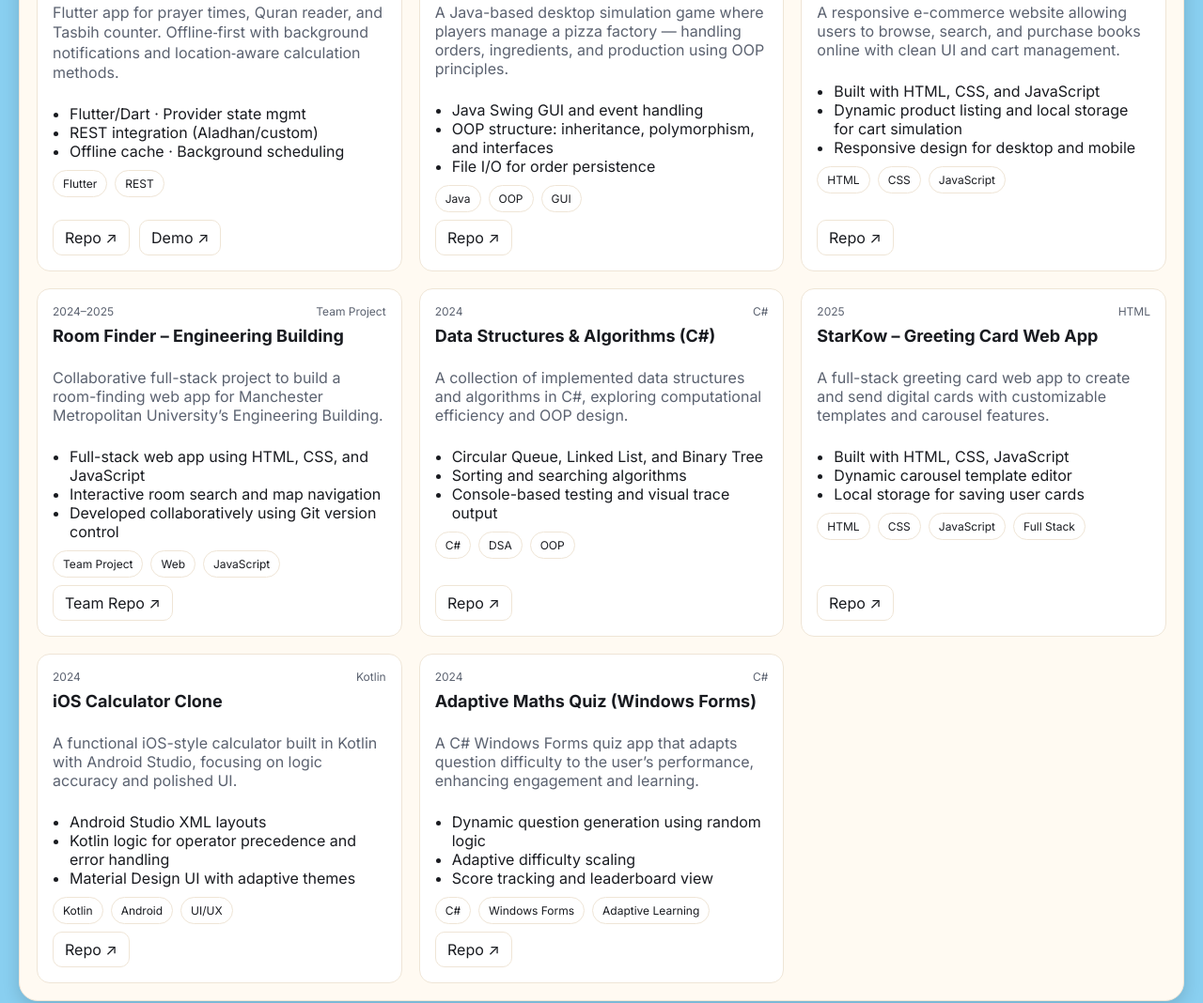
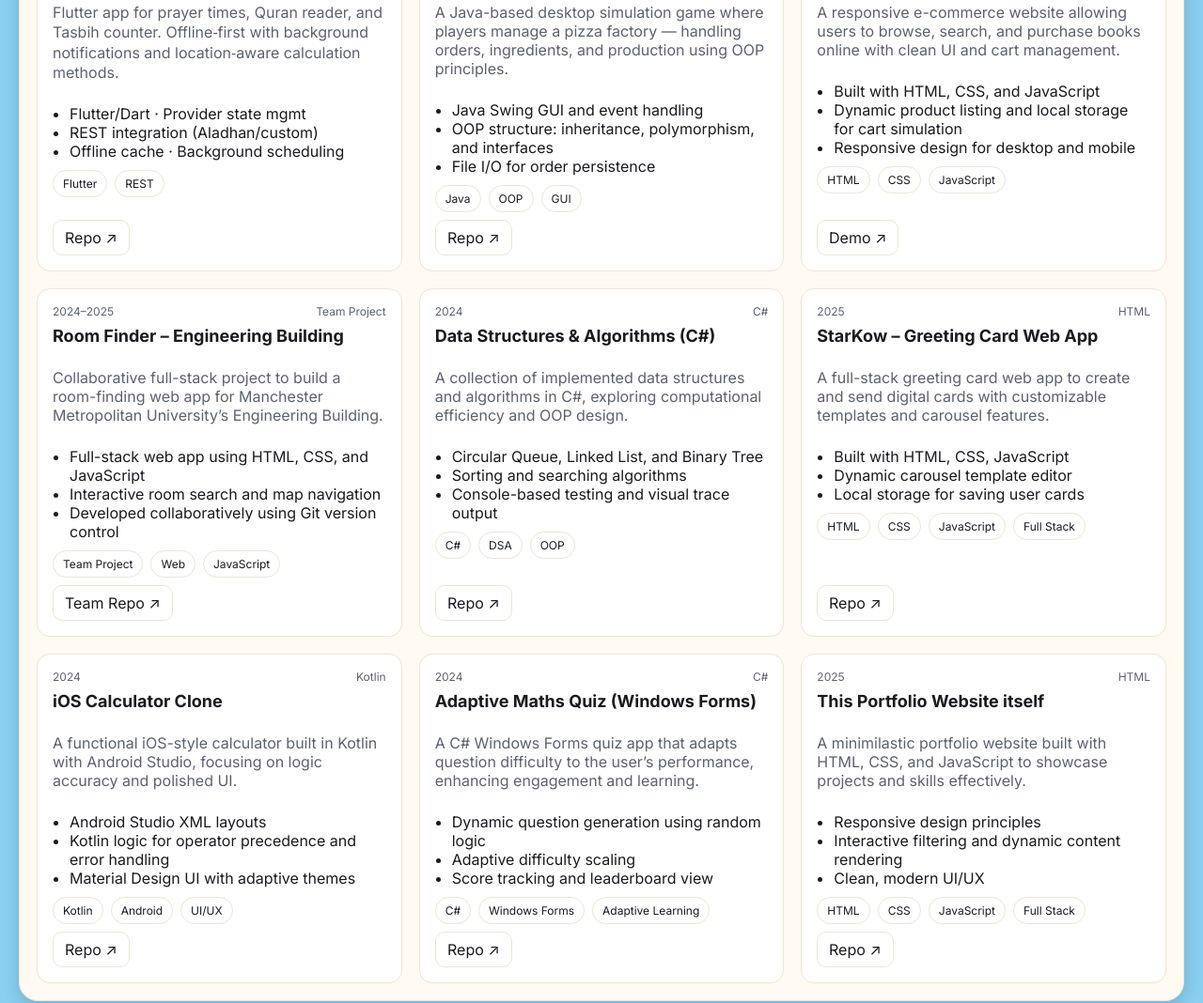
Before and after one commit to IrfanT05/MyPortfolio, a plain HTML site: page index.html in a window 1280 px wide. Shown: the part 1921-2989 px from the top of the page at 94% size. Drawn offline with Linux system fonts and the light colour scheme.

Commit message:
Update profile links and contact information
Updated links to GitHub and LinkedIn profiles, modified contact email, and changed CV link to a new URL. Adjusted contact section header and added a new portfolio project entry.

```diff
--- a/index.html
+++ b/index.html
@@ -482,12 +482,12 @@ html {
         <a href="#skills">Skills</a>
         <a href="#experience">Experience</a>
         <a href="#contact">Contact</a>
-        <a class="icon-link" href="https://github.com/IrfanT05" target="_blank" rel="noopener" aria-label="GitHub">
+        <a class="icon-link" href="https://github.com/irfantalukder" target="_blank" rel="noopener" aria-label="GitHub">
   <svg xmlns="http://www.w3.org/2000/svg" width="18" height="18" fill="currentColor" viewBox="0 0 24 24">
     <path d="M12 .5a12 12 0 0 0-3.79 23.4c.6.11.82-.26.82-.58v-2.02c-3.34.73-4.04-1.61-4.04-1.61-.55-1.39-1.34-1.77-1.34-1.77-1.09-.74.08-.73.08-.73 1.2.09 1.83 1.24 1.83 1.24 1.08 1.84 2.83 1.31 3.52 1 .11-.79.42-1.31.76-1.61-2.66-.31-5.47-1.33-5.47-5.93 0-1.31.47-2.38 1.24-3.22-.13-.31-.54-1.57.12-3.27 0 0 1-.32 3.3 1.23a11.5 11.5 0 0 1 6 0c2.3-1.55 3.3-1.23 3.3-1.23.66 1.7.25 2.96.12 3.27.77.84 1.23 1.91 1.23 3.22 0 4.61-2.81 5.61-5.49 5.91.43.37.82 1.1.82 2.22v3.29c0 .32.22.69.83.57A12 12 0 0 0 12 .5Z"/>
   </svg>
 </a>
-        <a class="icon-link" href="https://www.linkedin.com/in/irfan-talukder/" target="_blank" rel="noopener" aria-label="LinkedIn">
+        <a class="icon-link" href="https://www.linkedin.com/in/irfantalukder" target="_blank" rel="noopener" aria-label="LinkedIn">
   <svg xmlns="http://www.w3.org/2000/svg" width="18" height="18" fill="currentColor" viewBox="0 0 24 24">
     <path d="M4.98 3.5C4.98 4.88 3.86 6 2.5 6S0 4.88 0 3.5 1.12 1 2.5 1s2.48 1.12 2.48 2.5zM.5 8h4V24h-4V8zm7.5 0h3.8v2.2h.06c.53-1 1.83-2.2 3.77-2.2 4.03 0 4.77 2.65 4.77 6.1V24h-4v-7.1c0-1.7-.03-3.9-2.38-3.9-2.38 0-2.75 1.86-2.75 3.78V24h-4V8z"/>
   </svg>
@@ -660,7 +660,7 @@ html {
     <!-- CONTACT (cream) -->
     <section id="contact" class="card fade-up">
       <div class="inner">
-        <div class="section-head"><h2>Contact</h2><span class="muted">Let’s build something useful.</span></div>
+        <div class="section-head"><h2>Contact</h2></div>
         <div class="grid">
           <div class="pane" style="background:#fff;border:1px solid var(--cream-border);border-radius:14px">
   <h3 style="margin:0 0 12px 0;color:var(--text-dark)">Reach me</h3>
@@ -692,7 +692,7 @@ html {
 
           <div class="pane" style="background:#fff;border:1px solid var(--cream-border);border-radius:14px">
   <h3 style="margin:0 0 12px 0;color:var(--text-dark)">Send a message</h3>
-  <form action="mailto:irfan  @example.com" method="post" enctype="text/plain">
+  <form action="mailto:irfantalukder7@gmail.com" method="post" enctype="text/plain">
     <label for="name" style="display:block;margin-bottom:6px;color:var(--text-dark)">Name:</label>
     <input type="text" id="name" name="name" required style="width:100%;padding:8px;margin-bottom:12px;border:1px solid var(--cream-border);border-radius:6px"/>
     <label for="email" style="display:block;margin-bottom:6px;color:var(--text-dark)">Email:</label>
@@ -718,7 +718,7 @@ html {
         period: "2024–2025",
         summary: "Flutter app for prayer times, Quran reader, and Tasbih counter. Offline‑first with background notifications and location‑aware calculation methods.",
         bullets: [ "Flutter/Dart · Provider state mgmt", "REST integration (Aladhan/custom)", "Offline cache · Background scheduling", ],
-        links: [ { label: "Repo", href: "#" }, { label: "Demo", href: "#" }, ], tags: ["Flutter", "REST"], },
+        links: [ { label: "Repo", href: "https://github.com/IrfanT05/MyDeen_flutter" }, ], tags: ["Flutter", "REST"], },
   {
     title: "Pizza Factory Game",
     period: "2024–2025",
@@ -730,7 +730,7 @@ html {
       "File I/O for order persistence",
     ],
     links: [
-      { label: "Repo", href: "#" },
+      { label: "Repo", href: "https://github.com/IrfanT05/Pizza-Factory-Game" },
 
     ],
     tags: ["Java", "OOP", "GUI"],
@@ -747,7 +747,7 @@ html {
       "Responsive design for desktop and mobile",
     ],
     links: [
-      { label: "Repo", href: "#" },
+      { label: "Repo", href: "https://github.com/IrfanT05/My-Bookstore", label: "Demo", href: "https://irfant05.github.io/Bookshop/" },
     ],
     tags: ["HTML", "CSS", "JavaScript"],
   },
@@ -763,7 +763,7 @@ html {
       "Developed collaboratively using Git version control",
     ],
     links: [
-      { label: "Team Repo", href: "#" },
+      { label: "Team Repo", href: "https://github.com/IrfanT05/MMU-RoomFinder" },
     ],
     tags: ["Team Project", "Web", "JavaScript"],
   },
@@ -779,7 +779,7 @@ html {
       "Console-based testing and visual trace output",
     ],
     links: [
-      { label: "Repo", href: "#" },
+      { label: "Repo", href: "https://github.com/IrfanT05/ADS2425PortfolioAssignment" },
     ],
     tags: ["C#", "DSA", "OOP"],
   },
@@ -796,7 +796,7 @@ html {
     ],
     links: [
 
-      { label: "Repo", href: "#" },
+      { label: "Repo", href: "https://github.com/IrfanT05/StarKow-Project" },
     ],
     tags: ["HTML", "CSS", "JavaScript", "Full Stack"],
   },
@@ -812,7 +812,7 @@ html {
       "Material Design UI with adaptive themes",
     ],
     links: [
-      { label: "Repo", href: "#" },
+      { label: "Repo", href: "https://github.com/IrfanT05/IOS-CalculatorClone" },
     ],
     tags: ["Kotlin", "Android", "UI/UX"],
   },
@@ -828,9 +828,24 @@ html {
       "Score tracking and leaderboard view",
     ],
     links: [
+      { label: "Repo", href: "https://github.com/IrfanT05/Mathadox-NEA" },
+    ],
+    tags: ["C#", "Windows Forms", "Adaptive Learning"],
+  },
+  {
+    title: "This Portfolio Website itself",
+    period: "2025",
+    summary:
+      "A minimilastic portfolio website built with HTML, CSS, and JavaScript to showcase projects and skills effectively.",
+    bullets: [
+      "Responsive design principles",
+      "Interactive filtering and dynamic content rendering",
+      "Clean, modern UI/UX",
+    ],
+    links: [
       { label: "Repo", href: "#" },
     ],
-    tags: ["C#", "Windows Forms", "Adaptive Learning"],
+    tags: ["HTML", "CSS", "JavaScript", "Full Stack"],
   },
 ];
 
@@ -877,7 +892,7 @@ html {
     });
     document.getElementById('downloadCV').addEventListener('click', (e) => {
       e.preventDefault();
-      window.open('/Irfan_Talukder_CV.pdf','_blank');
+      window.open('https://irfantalukder.com/MyCV.pdf','_blank');
     });
   </script>
 </body>
```
